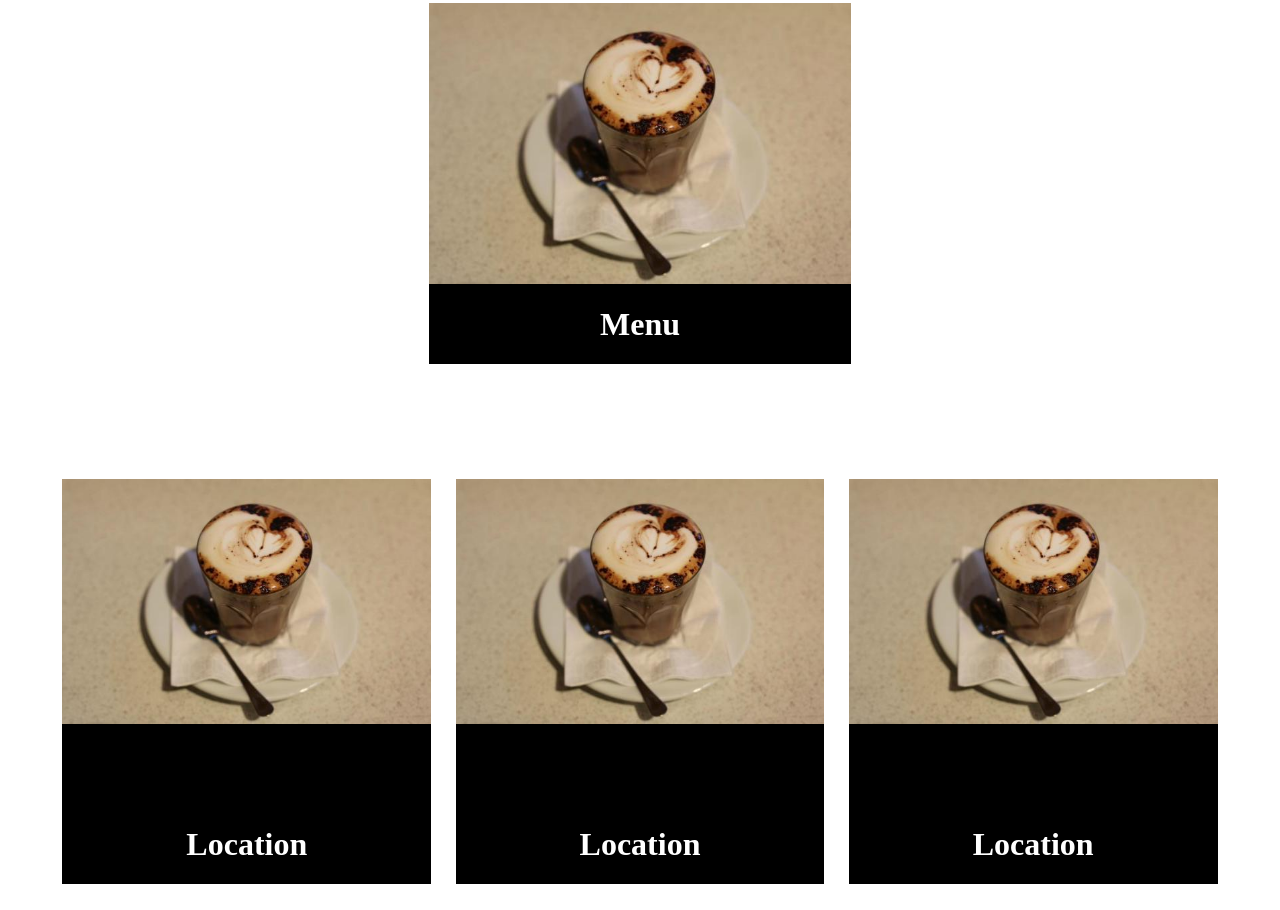
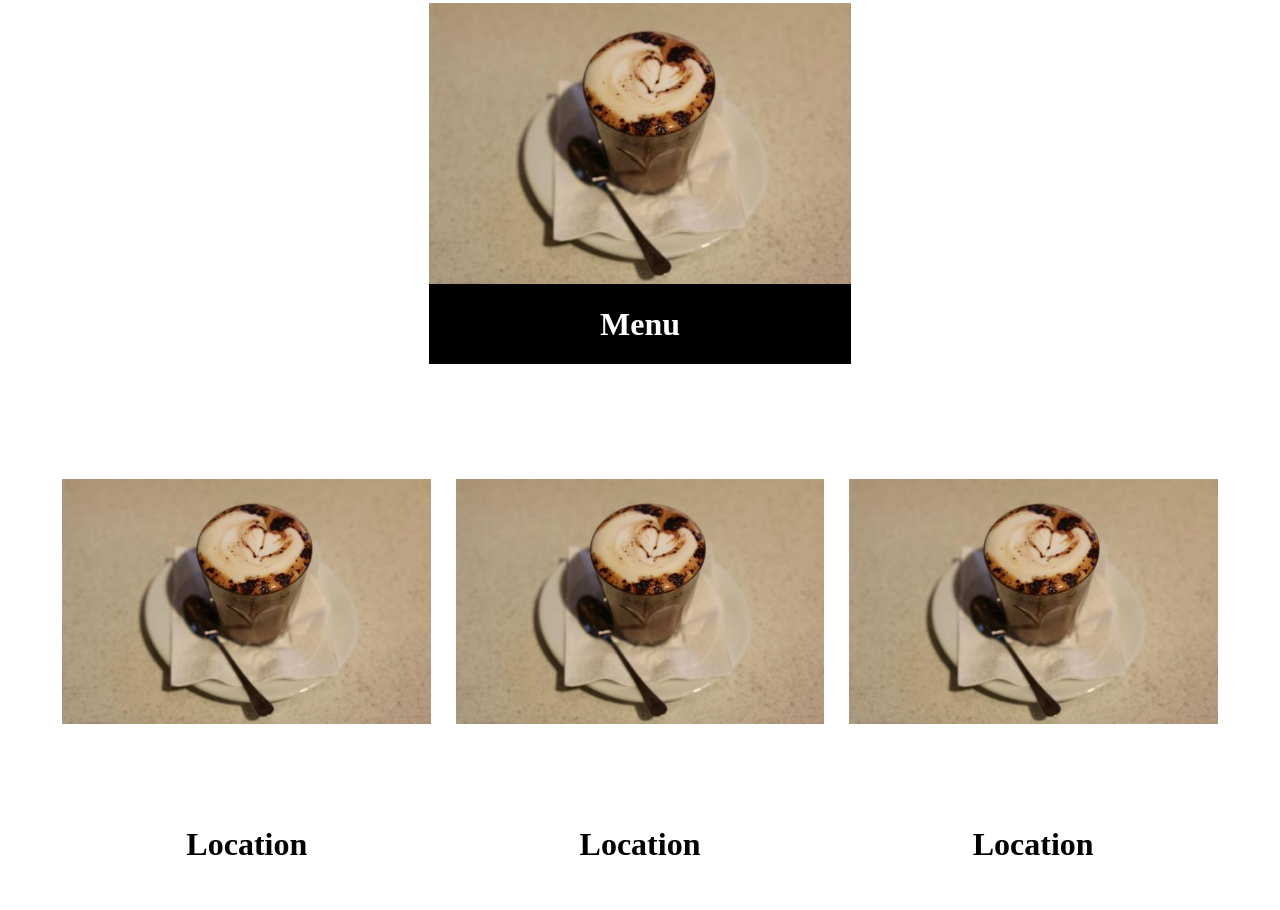
Before and after one commit to lizziefriedrich/Coffee-Cube, a plain HTML site: page index.html in a window 1280 px wide. Shown: the part 966-1876 px from the top of the page. Drawn offline with Linux system fonts and the light colour scheme.

Commit message:
change color

```diff
--- a/index.css
+++ b/index.css
@@ -26,8 +26,8 @@
     justify-content: center;
     width: 30%;
     min-height: 300px;
-    background-color: black;
-    color: white;
+    background-color: white;
+    color: black;
     flex-direction: column;
     flex-wrap: nowrap;
     gap: 80px;
```
